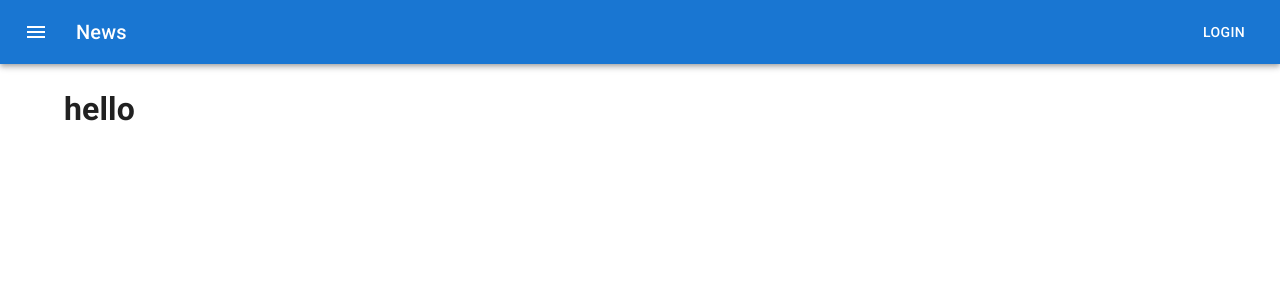
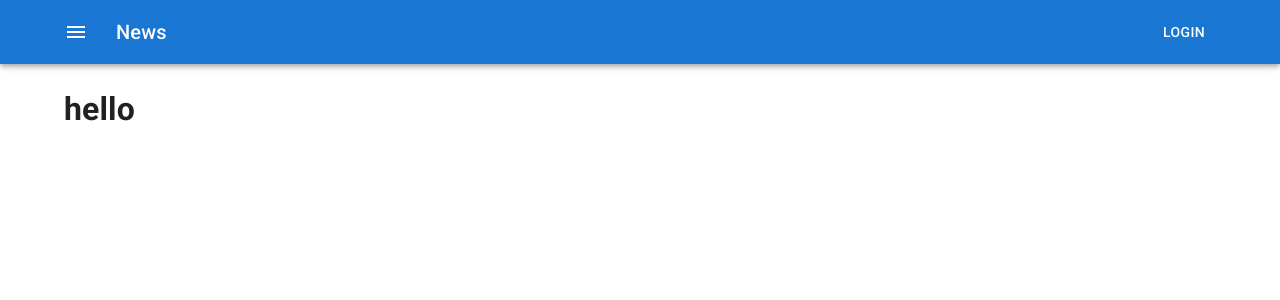
Before and after one commit to AlexisDoroszkiewicz/crowdfunding-app, a Next.js app: page / in a window 1280 px wide. Shown: the top 300 px of the page. Built offline with nearby package versions, Linux system fonts and the light colour scheme.

Commit message:
nav container

```diff
--- a/pages/_app.tsx
+++ b/pages/_app.tsx
@@ -1,7 +1,14 @@
 import CssBaseline from "@mui/material/CssBaseline";
 import type { AppProps } from "next/app";
 import Head from "next/head";
-import { AppBar, Button, IconButton, Toolbar, Typography } from "@mui/material";
+import {
+	AppBar,
+	Button,
+	Container,
+	IconButton,
+	Toolbar,
+	Typography,
+} from "@mui/material";
 import MenuIcon from "@mui/icons-material/Menu";
 
 function MyApp({ Component, pageProps }: AppProps) {
@@ -14,7 +21,9 @@ function MyApp({ Component, pageProps }: AppProps) {
 				/>
 			</Head>
 			<CssBaseline />
+
 			<AppBar position="sticky">
+				<Container maxWidth="lg" disableGutters={true}>
 					<Toolbar>
 						<IconButton
 							size="large"
@@ -32,7 +41,9 @@ function MyApp({ Component, pageProps }: AppProps) {
 						</Typography>
 						<Button color="inherit">Login</Button>
 					</Toolbar>
+				</Container>
 			</AppBar>
+
 			<Component {...pageProps} />
 		</>
 	);
```
Lines whose indentation alone changed are shown as unchanged.
